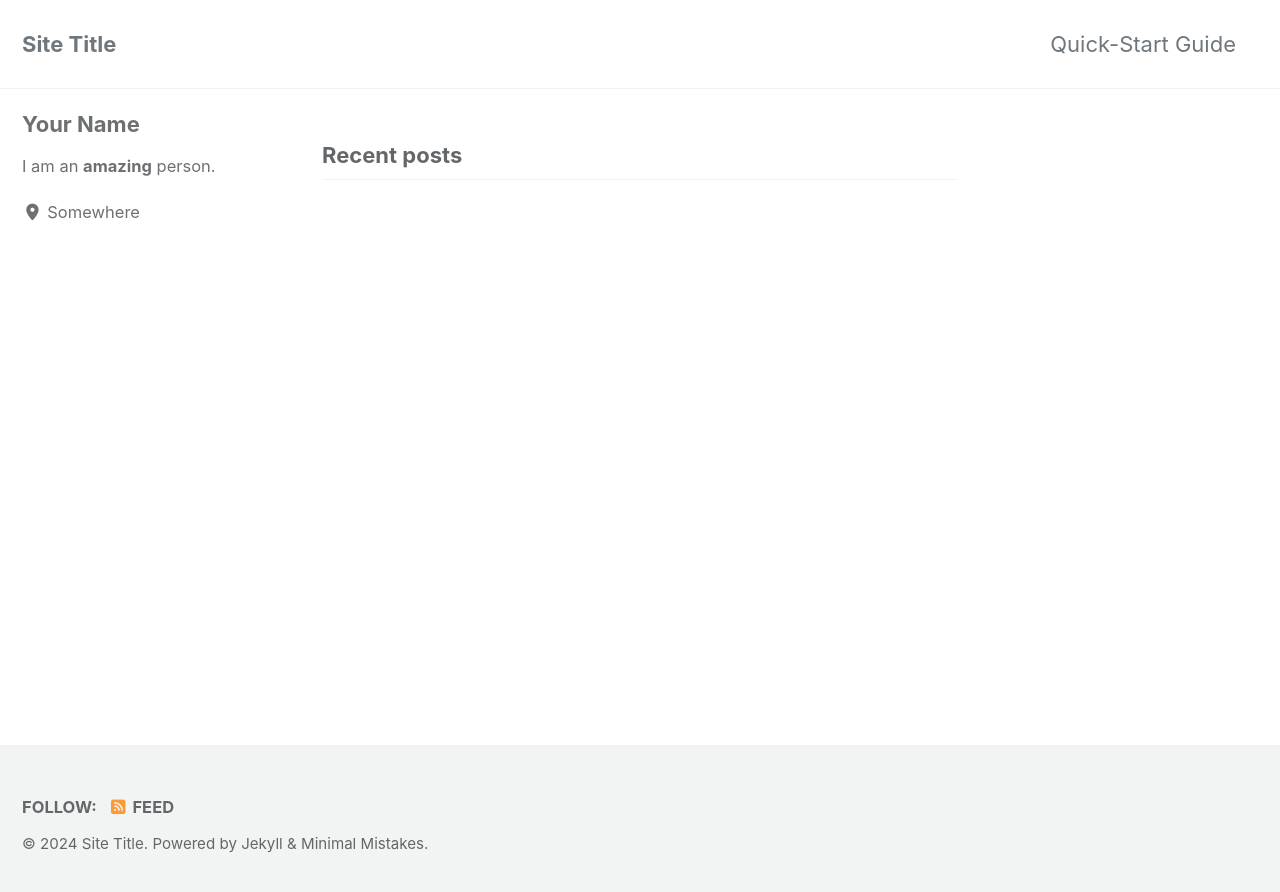
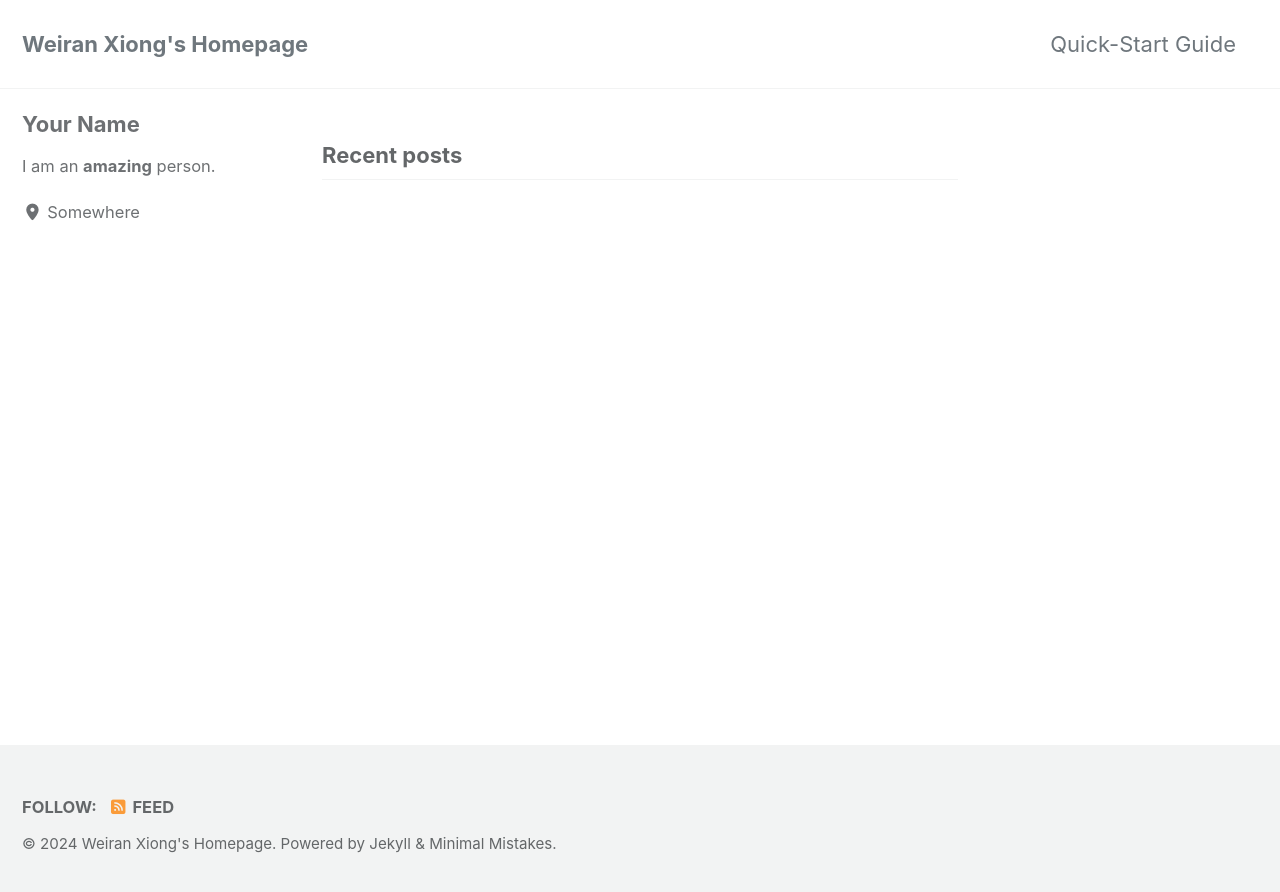
Before and after one commit to Weiran-Xiong/weiran-xiong.github.io, a Jekyll site: the page built from index.html, in a window 1280 px wide. Shown: the top 892 px of the page. Built offline with Jekyll 4.4.1, drawn with Linux system fonts in a browser that asks for light colours; cached includes are drawn as plain includes; the list of posts is cut into pages by our own code.

Commit message:
Update _config.yml

```diff
--- a/_config.yml
+++ b/_config.yml
@@ -17,13 +17,25 @@ minimal_mistakes_skin    : "default" # "air", "aqua", "contrast", "dark", "dirt"
 # Site Settings
 locale                   : "en-US"
 rtl                      : # true, false (default) # turns direction of the page into right to left for RTL languages
-title                    : "Site Title"
+title                    : "Weiran Xiong's Homepage"
+subtitle                 : # site tagline that appears below site title in masthead
 title_separator          : "-"
-subtitle                 : # site tagline that appears below site title in masthead
-name                     : "Your Name"
-description              : "An amazing website."
-url                      : # the base hostname & protocol for your site e.g. "https://mmistakes.github.io"
-baseurl                  : # the subpath of your site, e.g. "/blog"
+email: "24210850005@m.fudan.edu.cn"
+description: "M.Phil. student in Mathematics, Fudan University. "
+baseurl: "" # 由于这是个人主页，保持空
+url: "https://weiran-xiong.github.io" # 您的 GitHub Pages URL
+author:
+  name: "Weiran Xiong"
+  avatar: "/assets/images/profile.jpg" # 头像图片的路径
+  bio: "M.Phil. student in Mathematics, Fudan University. "
+  links:
+    - label: "GitHub"
+      icon: "fa-github"
+      url: "https://github.com/Weiran-Xiong"
+    - label: "LinkedIn"
+      icon: "fa-linkedin"
+      url: "https://www.linkedin.com/in/your-linkedin/"
+
 repository               : # GitHub username/repo-name e.g. "mmistakes/minimal-mistakes"
 teaser                   : # path of fallback teaser image, e.g. "/assets/images/500x300.png"
 logo                     : # path of logo image to display in the masthead, e.g. "/assets/images/88x88.png"
```
